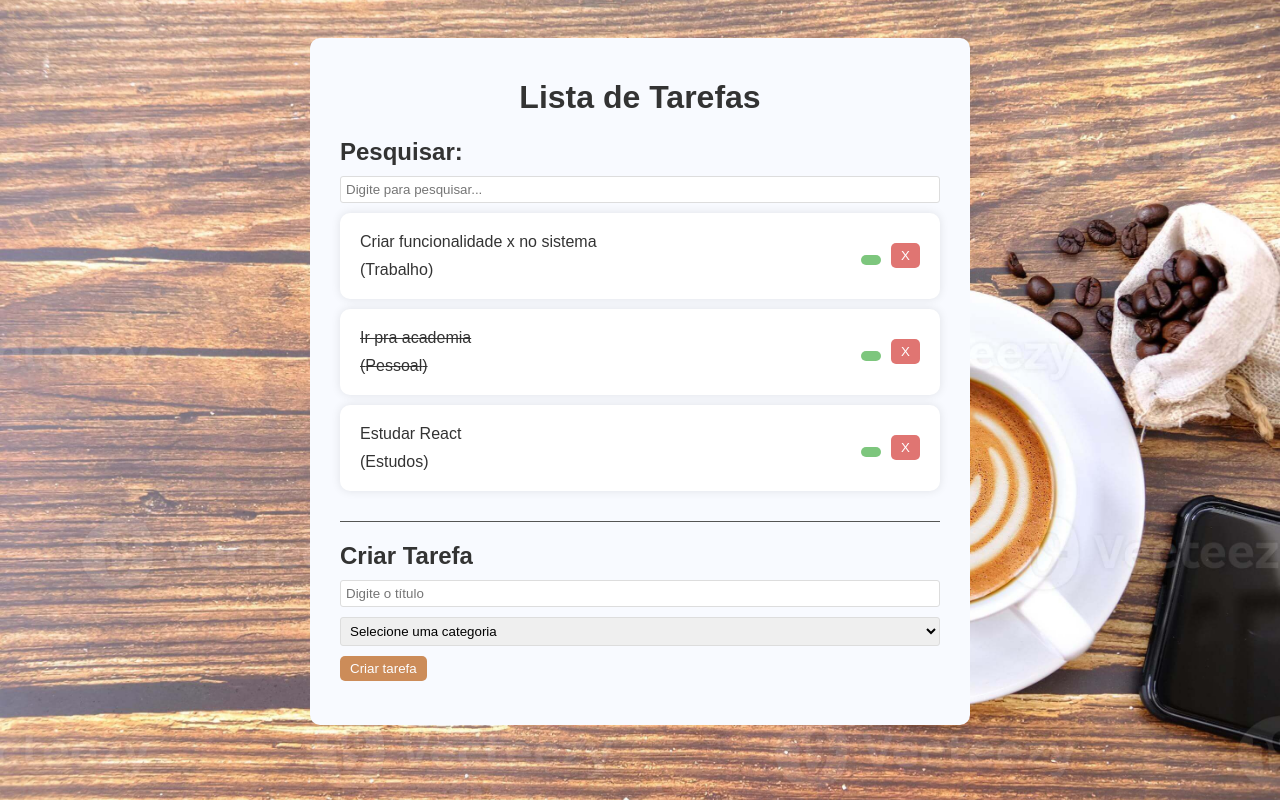
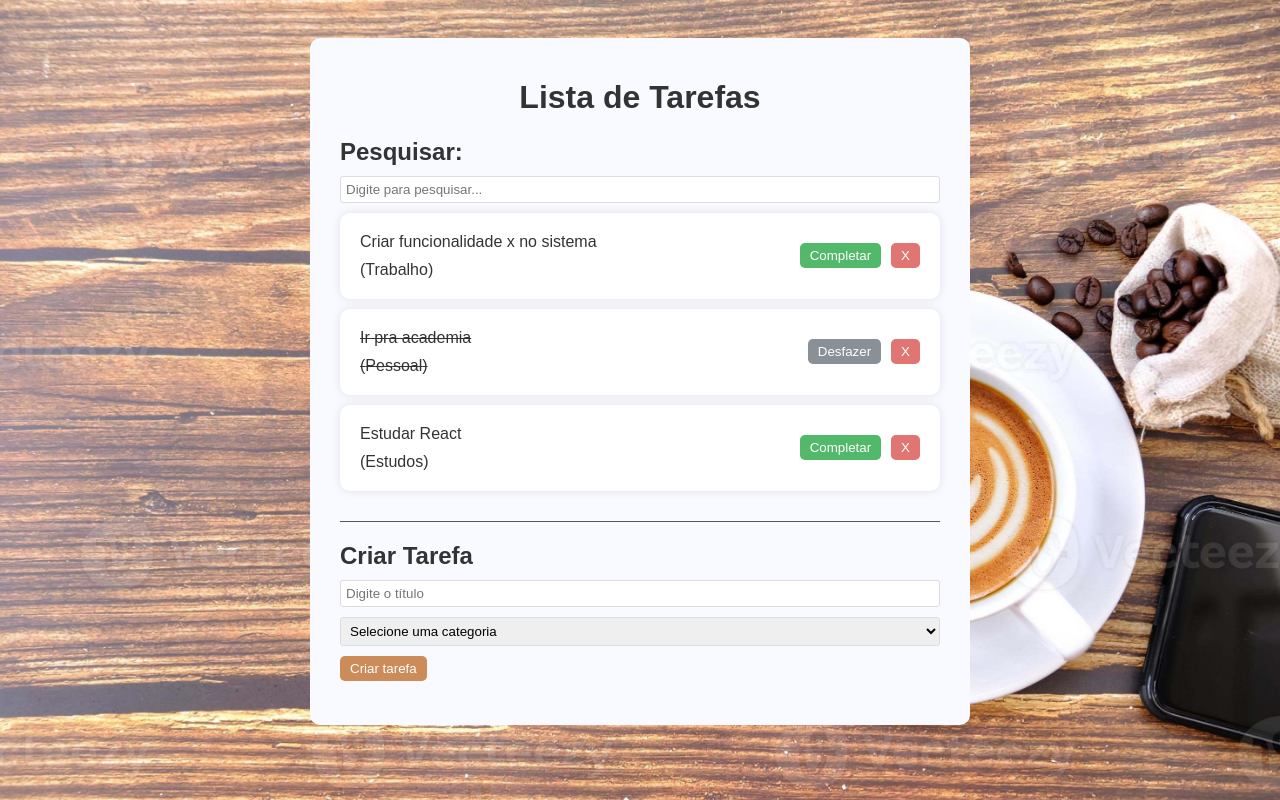
Before and after one commit to NateOliveira-dev/todo-list-react, a React (Vite) app: page / in a window 1280 px wide. Built offline with nearby package versions, Linux system fonts and the light colour scheme.

Commit message:
melhora estilo ao desfazer o completar de uma tarefa

```diff
--- a/src/components/todo.jsx
+++ b/src/components/todo.jsx
@@ -11,8 +11,12 @@
         <p className="category">({todo.category})</p>
       </div>
       <div>
-        <button className="complete" onClick={() => completeTodo(todo.id)}>
-          {/* Completar */}
+        <button
+          className="complete"
+          onClick={() => completeTodo(todo.id)}
+          style={{ backgroundColor: todo.isCompleted ? "#6c757d" : "#28a745" }}
+        >
+          {todo.isCompleted ? "Desfazer" : "Completar"}
         </button>
         <button className="remove" onClick={() => removeTodo(todo.id)}>
           X
```
